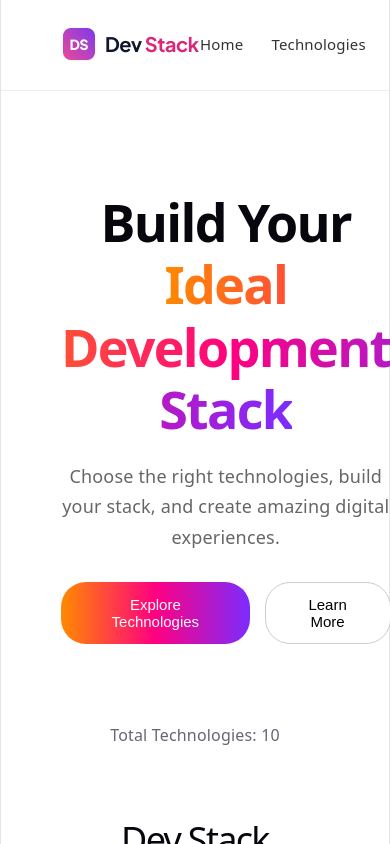
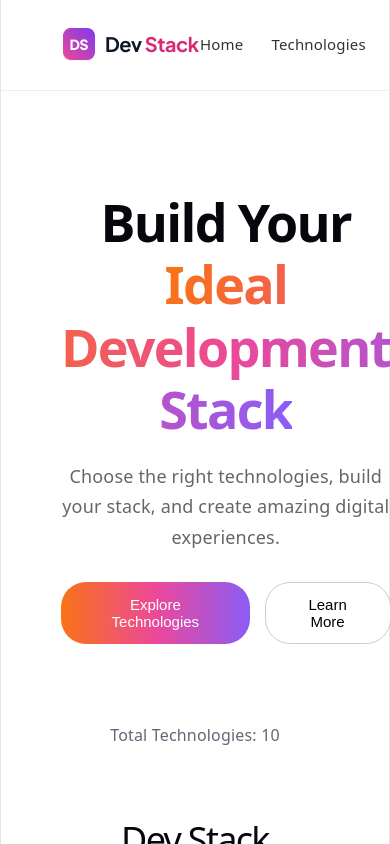
Before and after one commit to jerinakter1203/DevStack, a React (Vite) app: page / in a window 390 px wide. Shown: the top 844 px of the page. Built offline with nearby package versions, Linux system fonts and the light colour scheme.

Commit message:
Polish responsive layout and shared gradient

```diff
--- a/src/App.css
+++ b/src/App.css
@@ -1,3 +1,11 @@
+:root {
+  --brand-gradient: linear-gradient(
+    90deg,
+    #f97316,
+    #ec4899,
+    #8b5cf6
+  );
+}
 nav {
   position: sticky;
   top: 0;
@@ -41,7 +49,7 @@ nav button {
 nav button:last-child {
   color: white;
   border-radius: 25px;
-  background: linear-gradient(90deg, #ff8a00, #ff0080, #7b2cff);
+  background: var(--brand-gradient);
 }
 
 
@@ -64,7 +72,7 @@ nav button:last-child {
 }
 
 .hero h1 span {
-  background: linear-gradient(90deg, #ff8a00, #ff0080, #7b2cff);
+  background: var(--brand-gradient);
   -webkit-background-clip: text;
   -webkit-text-fill-color: transparent;
 }
@@ -92,7 +100,7 @@ nav button:last-child {
 .hero-buttons button:first-child {
   color: white;
   border: none;
-  background: linear-gradient(90deg, #ff8a00, #ff0080, #7b2cff);
+  background: var(--brand-gradient);
 }
 
 .hero-buttons button:last-child {
@@ -304,3 +312,13 @@ nav button:last-child {
   cursor: pointer;
   font-weight: 600;
 }
+@media (max-width: 768px) {
+  .stack-layout {
+    grid-template-columns: 1fr;
+  }
+}
+.add-stack-btn:disabled {
+  background: #e5e7eb;
+  color: #94a3b8;
+  cursor: not-allowed;
+}
```
